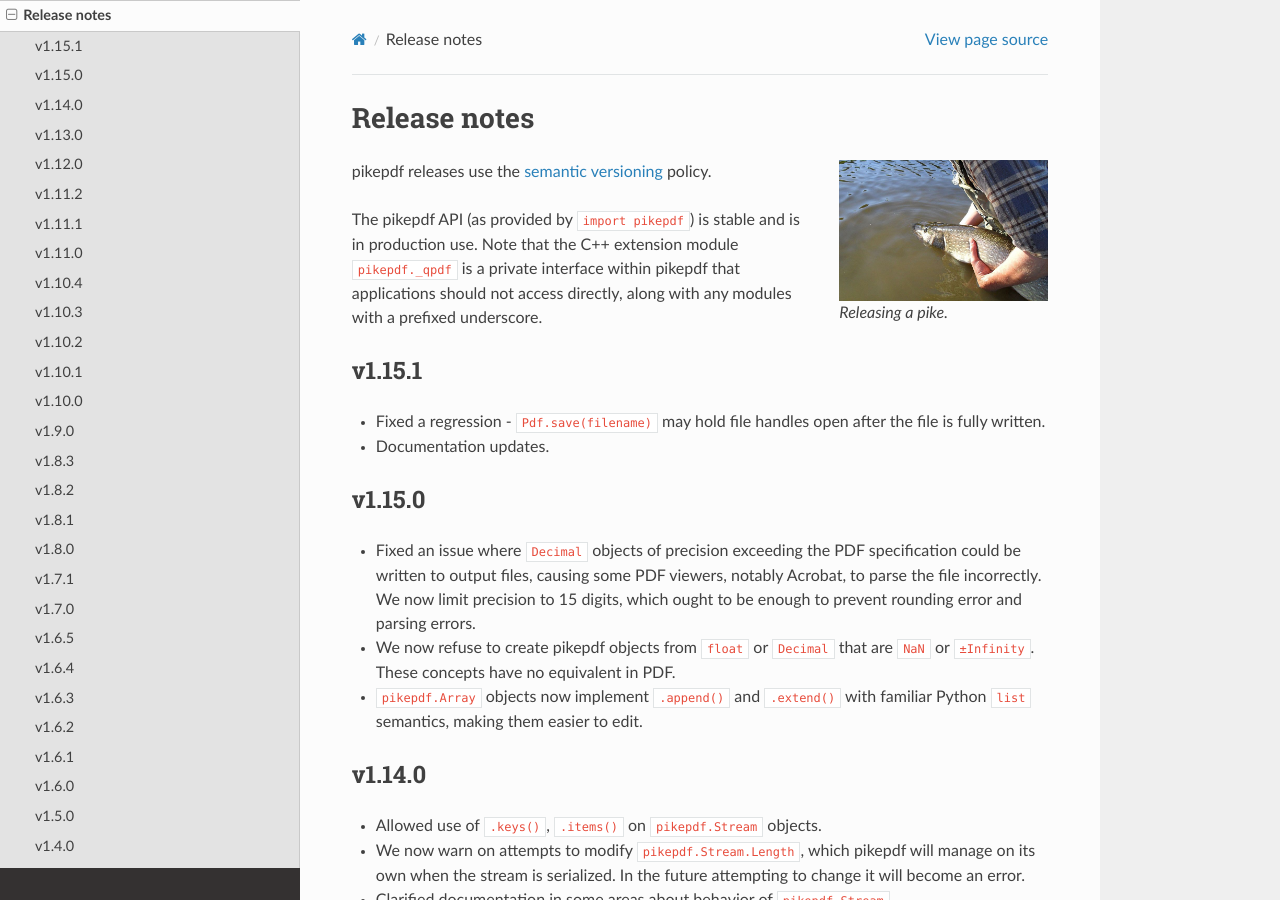
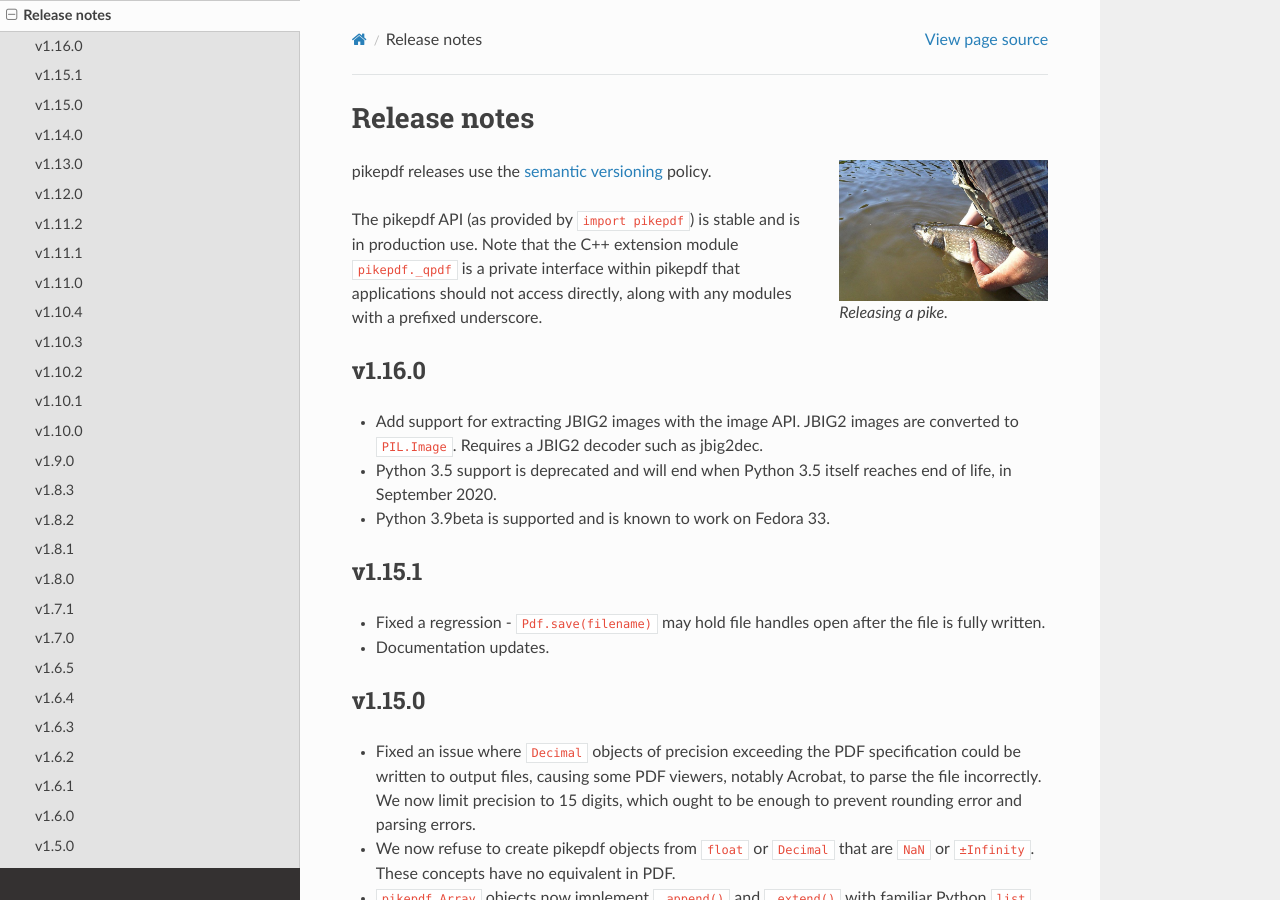
Before and after one commit to pikepdf/pikepdf, a Sphinx documentation site: the page built from docs/release_notes.rst, in a window 1280 px wide and 900 px high. Built offline with Sphinx 7.4.7 and the Read the Docs theme 2.0.0, drawn with Linux system fonts in a browser that asks for light colours; the version number could not be read and is left out.

Commit message:
v1.16.0 release notes

```diff
--- a/docs/release_notes.rst
+++ b/docs/release_notes.rst
@@ -17,6 +17,15 @@ The pikepdf API (as provided by ``import pikepdf``) is stable and
 is in production use. Note that the C++ extension module
 ``pikepdf._qpdf`` is a private interface within pikepdf that applications
 should not access directly, along with any modules with a prefixed underscore.
+
+v1.16.0
+=======
+
+-  Add support for extracting JBIG2 images with the image API. JBIG2 images are
+   converted to ``PIL.Image``. Requires a JBIG2 decoder such as jbig2dec.
+-  Python 3.5 support is deprecated and will end when Python 3.5 itself reaches
+   end of life, in September 2020.
+-  Python 3.9beta is supported and is known to work on Fedora 33.
 
 v1.15.1
 =======
```
